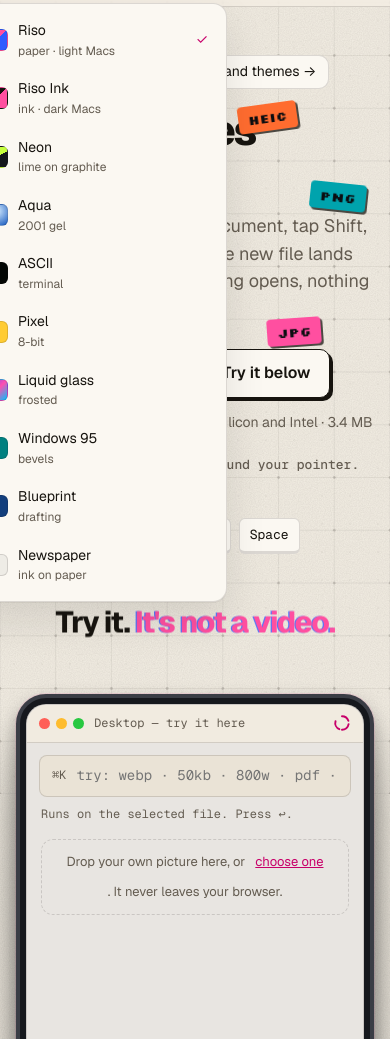
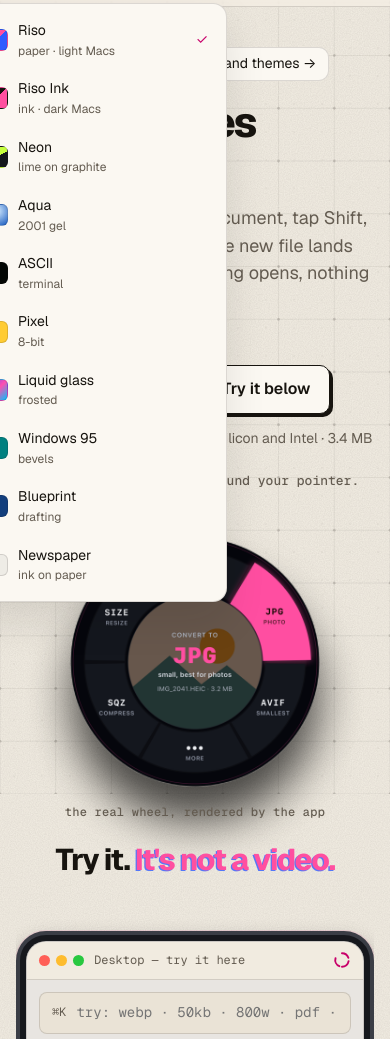
Before and after one commit to kunal12krishna/Circularity, a plain HTML site: page website/index.html in a window 390 px wide. Shown: the part 50-1089 px from the top of the page. Drawn offline with nearby package versions, Linux system fonts and the light colour scheme; a web font is replaced by a local one.

Commit message:
Website hero shows the product (layout)
The hero's right half is the app's real Halo wheel (an uncropped render,
so its shadow fades instead of ending in a box), lit on JPG for an
iPhone photo, twirling in once like the app's Twirl in; the stickers
frame it. The three 'try it' cues are one line under the buttons. The
demo bezel never starts wider than the window, and nothing scrolls
sideways at 1440, 1100, 900 or 390 px.

```diff
--- a/website/index.html
+++ b/website/index.html
@@ -221,16 +221,26 @@ body::before { content: ""; position: fixed; inset: 0 0 auto; height: env(safe-a
 section { padding-block: clamp(56px, 8vw, 96px); }
 
 /* Hero */
-.hero { display: grid; justify-items: start; gap: 22px; padding-block: clamp(48px, 9vw, 112px) 36px; }
+.hero { display: grid; grid-template-columns: minmax(0, 1.05fr) minmax(0, .95fr); align-items: center; column-gap: clamp(24px, 4vw, 56px); padding-block: clamp(40px, 7vw, 88px) 36px; }
+.hero { overflow-x: clip; }
+.hero-copy { display: grid; justify-items: start; gap: 22px; min-width: 0; position: relative; z-index: 1; }
+.hero-wheel { margin: 0; justify-self: center; width: min(620px, 100%); display: grid; justify-items: center; position: relative; }
+.hero-wheel img { width: 128%; max-width: none; height: auto; display: block; margin: -19% -14% -21%; animation: hero-twirl 1.1s cubic-bezier(.16, 1.2, .3, 1) .15s both; }
+.hero-wheel figcaption { font: 500 12px var(--mono); color: var(--muted); letter-spacing: .02em; position: relative; }
+.hero .stickers { z-index: 2; }
+/* The app's own "Twirl in": the wheel spins a sixth of a turn into place, once. */
+@keyframes hero-twirl { from { opacity: 0; transform: rotate(-60deg) scale(.82); } to { opacity: 1; transform: none; } }
+@media (prefers-reduced-motion: reduce) { .hero-wheel img { animation: none; } }
 .hero > * { min-width: 0; }
 .announce { display: inline-flex; align-items: center; gap: 10px; padding: 5px 12px 5px 6px; border-radius: 999px; border: 1px solid var(--line); background: var(--panel); color: var(--fg); text-decoration: none; font-size: 14px; }
 .announce .tag { border-radius: 999px; }
 .hero .lede { font-size: clamp(18px, 1.7vw, 21px); max-width: 40ch; margin: 0; }
 .req { color: var(--muted); font-size: 14px; margin-top: -8px; }
-.livekeys { display: flex; gap: 8px; align-items: center; flex-wrap: wrap; margin-top: 6px; }
-.livekeys kbd { transition: transform .08s, background .12s, color .12s, border-bottom-width .08s; min-width: 38px; text-align: center; padding: 6px 10px; font-size: 13px; }
+.livekeys { line-height: 2.3; margin: 0; max-width: 46ch; }
+.livekeys kbd + kbd { margin-left: 4px; }
+.livekeys kbd { transition: transform .08s, background .12s, color .12s, border-bottom-width .08s; display: inline-block; min-width: 30px; text-align: center; padding: 2px 8px; font-size: 13px; line-height: 1.6; }
 .livekeys kbd.down { transform: translateY(2px); border-bottom-width: 1px; background: var(--accent); color: var(--on-accent); }
-.livekeys span { color: var(--muted); font-size: 13px; }
+.livekeys #keysHint { color: var(--fg); }
 .demo-wrap { padding-bottom: 12px; }
 /* Morph: format cards scatter, line up, ring like the wheel, then sweep into an arc as you scroll */
 .morph { height: 170vh; position: relative; padding-block: 0;
@@ -260,7 +270,7 @@ section { padding-block: clamp(56px, 8vw, 96px); }
 .mc-b span { font-size: 7.5px; line-height: 1.25; }
 :root:is([data-skin="pixel"], [data-skin="ascii"], [data-skin="win95"]) :is(.mc-f, .mc-b) { border-radius: 0; }
 /* Container scroll: the demo tips back in its bezel and straightens as you scroll to it */
-.cs { padding-block: clamp(24px, 6vw, 72px) 12px; }
+.cs { padding-block: clamp(24px, 6vw, 72px) 12px; overflow-x: clip; }
 .cs-title { text-align: center; max-width: 18ch; margin: 0 auto clamp(20px, 3vw, 36px); font-size: clamp(30px, 4.6vw, 58px); transform: translateY(var(--ty, 0px)); will-change: transform; }
 .cs-stage { perspective: 1000px; }
 .cs-card { transform: rotateX(var(--rx, 0deg)) scale(var(--sc, 1)); transform-origin: 50% 0%; will-change: transform;
@@ -659,6 +669,7 @@ footer { padding-block: 40px 60px; border-top: 1px solid var(--line); color: var
   .release { grid-template-columns: minmax(0, 1fr); gap: 8px; }
   .nav .links { display: none; }
   .hero, .install, .builder, .lab { grid-template-columns: minmax(0, 1fr); }
+  .hero-wheel { width: min(440px, 92%); margin-top: 8px; }
   .grid3 { grid-template-columns: repeat(2, minmax(0, 1fr)); }
   .links { display: none; }
   .grid4 { grid-template-columns: repeat(2, minmax(0, 1fr)); }
@@ -672,7 +683,7 @@ footer { padding-block: 40px 60px; border-top: 1px solid var(--line); color: var
   .num:nth-child(odd) { border-left: 0; } .num:nth-child(4) { border-left: 1px solid var(--line); }
   .shots-3 { grid-template-columns: 1fr; }
   .nav .style-btn .lbl-text { display: none; }
-  .stickers .sticker:nth-child(n+4) { display: none; }
+  .stickers { display: none; }
   .skins { overflow-x: auto; flex-wrap: nowrap; max-width: 100%; padding-bottom: 2px; }
   .skins { margin-left: 0; }
   .files { grid-template-columns: repeat(auto-fill, minmax(96px, 1fr)); }
@@ -727,23 +738,29 @@ footer { padding-block: 40px 60px; border-top: 1px solid var(--line); color: var
 <main id="top">
   <section class="wrap hero" aria-labelledby="heroTitle">
     <div class="stickers" id="stickers" aria-hidden="true">
-      <span class="sticker" style="--c:var(--s-heic);left:62%;top:16%;--r:-8deg">HEIC</span>
-      <span class="sticker" style="--c:var(--s-png);left:82%;top:30%;--r:6deg;--d:-1.5s">PNG</span>
-      <span class="sticker" style="--c:var(--s-jpg);left:70%;top:52%;--r:-4deg;--d:-3s">JPG</span>
-      <span class="sticker" style="--c:var(--s-pdf);left:88%;top:62%;--r:9deg;--d:-2s">PDF</span>
-      <span class="sticker" style="--c:var(--s-webp);left:58%;top:72%;--r:4deg;--d:-4s">WEBP</span>
-      <span class="sticker" style="--c:var(--s-avif);left:78%;top:8%;--r:-3deg;--d:-5s">AVIF</span>
+      <span class="sticker" style="--c:var(--s-heic);left:53%;top:12%;--r:-8deg">HEIC</span>
+      <span class="sticker" style="--c:var(--s-png);left:91%;top:20%;--r:6deg;--d:-1.5s">PNG</span>
+      <span class="sticker" style="--c:var(--s-jpg);left:52%;top:74%;--r:-4deg;--d:-3s">JPG</span>
+      <span class="sticker" style="--c:var(--s-pdf);left:94%;top:58%;--r:9deg;--d:-2s">PDF</span>
+      <span class="sticker" style="--c:var(--s-webp);left:89%;top:86%;--r:4deg;--d:-4s">WEBP</span>
+      <span class="sticker" style="--c:var(--s-avif);left:80%;top:3%;--r:-3deg;--d:-5s">AVIF</span>
     </div>
-    <a class="announce" href="#changelog"><span class="tag">New in 0.2</span> Cut out, drop shelf and themes →</a>
-    <h1 id="heroTitle">Convert files<br><span class="hl">mid-drag.</span></h1>
-    <p class="lede">Drag a picture, PDF or document, tap Shift, and let go on a format. The new file lands next to the original. Nothing opens, nothing is uploaded.</p>
-    <div class="cta-row" style="margin-top:4px">
-      <a class="btn primary dl" href="#install">Download for Mac</a>
-      <a class="btn" href="#desk">Try it below</a>
+    <div class="hero-copy">
+      <a class="announce" href="#changelog"><span class="tag">New in 0.2</span> Cut out, drop shelf and themes →</a>
+      <h1 id="heroTitle">Convert files<br><span class="hl">mid-drag.</span></h1>
+      <p class="lede">Drag a picture, PDF or document, tap Shift, and let go on a format. The new file lands next to the original. Nothing opens, nothing is uploaded.</p>
+      <div class="cta-row">
+        <a class="btn primary dl" href="#install">Download for Mac</a>
+        <a class="btn" href="#desk">Try it below</a>
+      </div>
+      <p class="req">Free · macOS 13 or later · Apple silicon and Intel · 3.4 MB</p>
+      <p class="psst livekeys" id="psst">psst: hold <kbd data-key="Shift">⇧ Shift</kbd> anywhere on this page, or press <kbd data-key="Control">⌃</kbd><kbd data-key="Alt">⌥</kbd><kbd data-key="Meta">⌘</kbd> and watch them light up. <span id="keysHint"></span></p>
     </div>
-    <p class="req">Free · macOS 13 or later · Apple silicon and Intel · 3.4 MB</p>
-    <p class="psst" id="psst">psst: hold <kbd>⇧ Shift</kbd> anywhere on this page.</p>
-    <div class="livekeys" aria-hidden="true"><kbd data-key="Shift">⇧ Shift</kbd><kbd data-key="Control">⌃</kbd><kbd data-key="Alt">⌥</kbd><kbd data-key="Meta">⌘</kbd><kbd data-key=" ">Space</kbd><span id="keysHint">press a key, they light up</span></div>
+    <figure class="hero-wheel">
+      <img src="assets/wheel-halo-hero.png" width="900" height="900" fetchpriority="high"
+           alt="The Circularity wheel open around an iPhone photo, with JPG lit and the centre reading “Convert to JPG, small, best for photos”.">
+      <figcaption>the real wheel, rendered by the app</figcaption>
+    </figure>
   </section>
 
   <div class="wrap demo-wrap cs" id="cs">
@@ -2244,7 +2261,9 @@ const kgridRedraw = () => dispatchEvent(new Event("resize"));
     const p = Math.min(1, Math.max(0, (vh - r.top) / Math.max(1, r.height)));
     const mobile = innerWidth <= 768;
     card.style.setProperty("--rx", (20 * (1 - p)).toFixed(2) + "deg");
-    card.style.setProperty("--sc", (mobile ? 0.94 + 0.06 * p : 1.05 - 0.05 * p).toFixed(4));
+    // Start a little larger, but never wider than the window (perspective widens the near edge).
+    const top = Math.min(1.05, (innerWidth - 24) / Math.max(1, card.offsetWidth * 1.04));
+    card.style.setProperty("--sc", (mobile ? 0.94 + 0.06 * p : top - (top - 1) * p).toFixed(4));
     title.style.setProperty("--ty", (-36 * p).toFixed(1) + "px");
   };
   addEventListener("scroll", () => { if (!ticking) { ticking = true; requestAnimationFrame(update); } }, { passive: true });
```
Also changed, not shown: website/assets/wheel-halo-hero.png (added).
